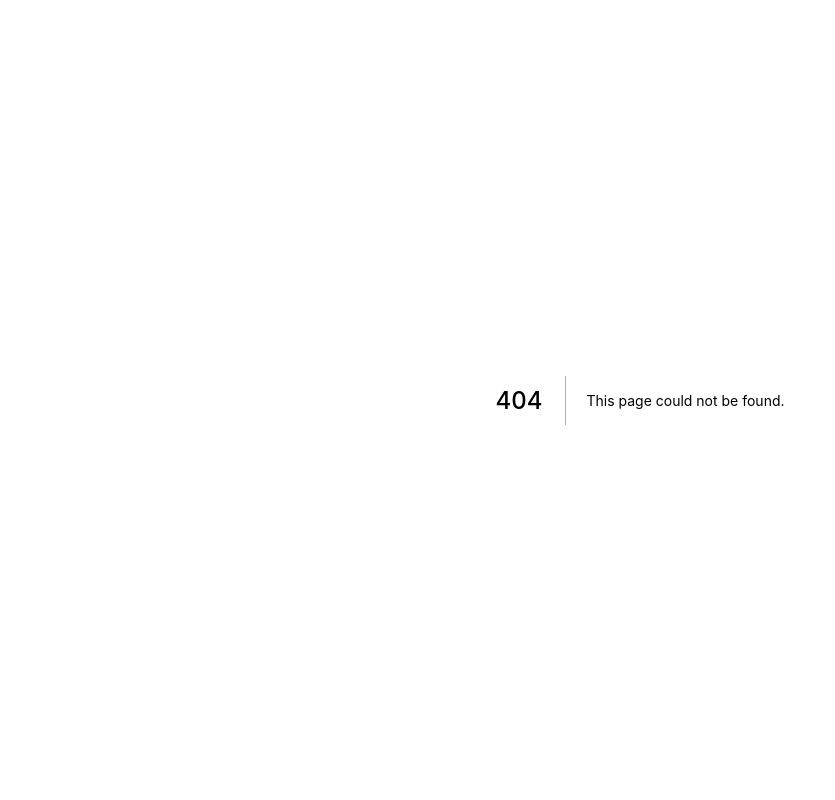
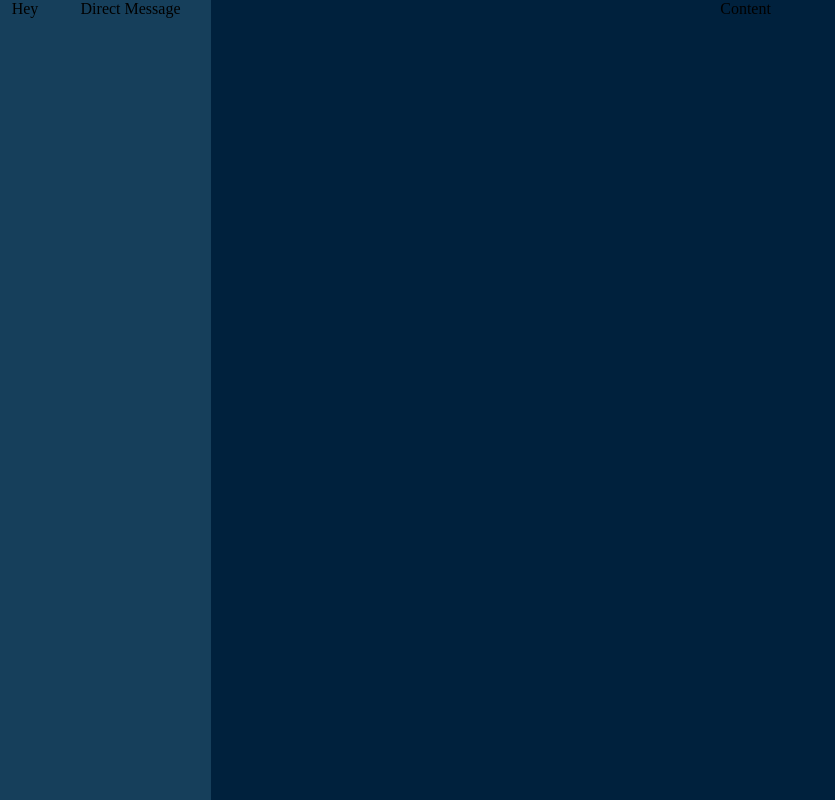
Before and after one commit to PiloucK/Transcendence, a Next.js app in the folder frontend/: page /chat in a window 1280 px wide. Before the commit this address had no page. Shown: the whole page, without its empty margins (0-835 px from the left). Built offline with nearby package versions, Linux system fonts and the light colour scheme.

Commit message:
🚧✨💄 Introducing the chat page, empty for now.

```diff
--- /dev/null
+++ b/frontend/src/pages/chat.tsx
@@ -0,0 +1,20 @@
+import React from "react";
+import styles from "../styles/Home.module.css";
+
+function DirectMessage() {
+  return (
+    <>
+      <div className={styles.chat_direct_message_menu}>Direct Message</div>
+      <div className={styles.chat_direct_message_content}>Content</div>
+    </>
+  );
+}
+
+export default function Chat() {
+  return (
+    <>
+      <div className={styles.chat_menu}>Hey</div>
+      <DirectMessage />
+    </>
+  );
+}
--- a/frontend/src/styles/Home.module.css
+++ b/frontend/src/styles/Home.module.css
@@ -535,10 +535,9 @@ and should display them in columns of three cards max */
   background: #163f5b;
   /* White */
 
-  border: 2px solid #E5E5E5;
+  border: 2px solid #e5e5e5;
   box-shadow: 0px 4px 4px rgba(0, 0, 0, 0.25);
   border-radius: 15px;
-
 }
 
 .social_friend_card_button:hover {
@@ -565,6 +564,55 @@ and should display them in columns of three cards max */
   box-shadow: 0px 4px 4px rgba(0, 0, 0, 0.25);
   border-radius: 15px;
   cursor: pointer;
+}
+
+/*
+* Style about the chat page.
+*/
+.chat_menu {
+  position: absolute;
+  width: 3.9%;
+  height:100%;
+  left: 0px;
+  top: 0px;
+
+	display: flex;
+	flex-direction: column;
+	align-items: center;
+
+  /* Teal */
+
+  background: #163f5b;
+}
+
+.chat_direct_message_menu {
+  position: absolute;
+  width: 12.6%;
+  height: 100%;
+  left: 3.9%;
+  top: 0px;
+
+	display: flex;
+	flex-direction: column;
+	align-items: center;
+  /* Teal */
+
+  background: #163f5b;
+}
+
+.chat_direct_message_content {
+	position: absolute;
+	width: 83.5%;
+	height: 100%;
+	left: 16.5%;
+	top: 0px;
+
+	display: flex;
+	flex-direction: column;
+	align-items: center;
+	/* Teal */
+
+	background: #00213D;
 }
 
 /*
```
Lines whose indentation alone changed are shown as unchanged.
